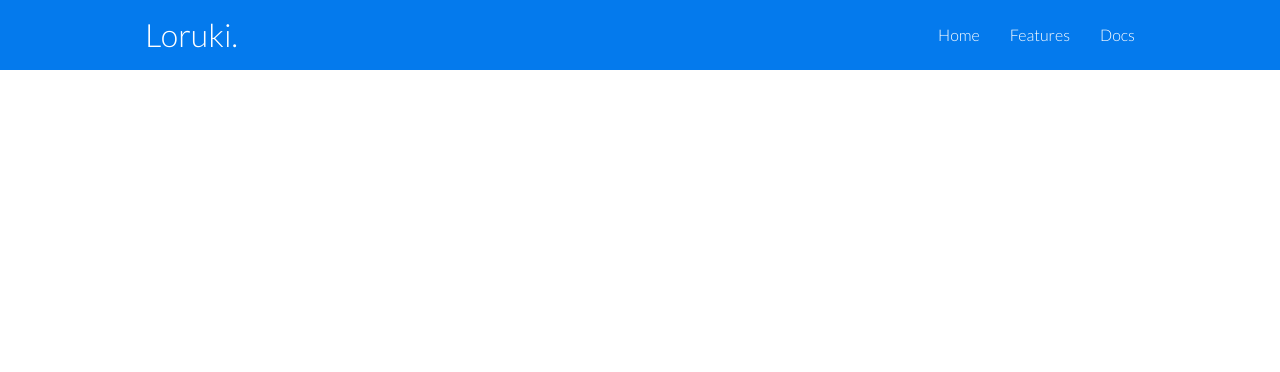
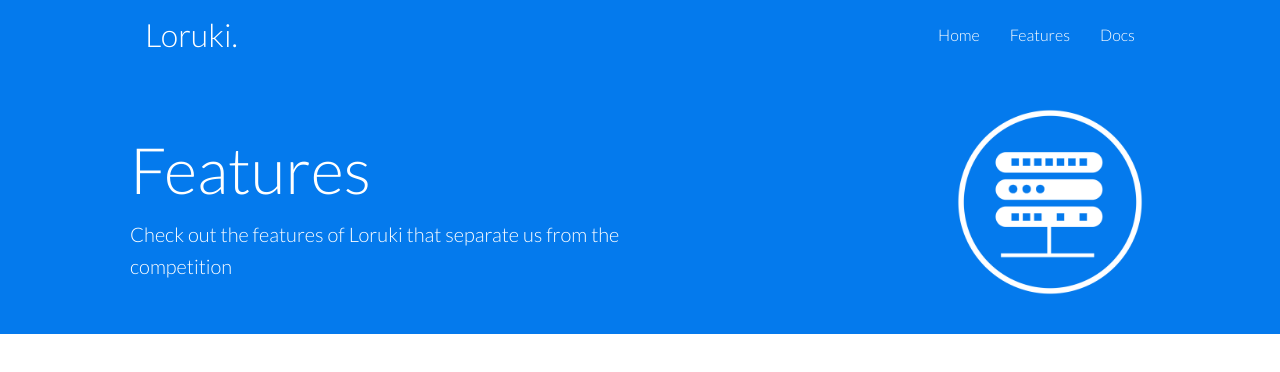
Before and after one commit to BF-FrontEnd-class/agile-development-group4-loruki-rebuild, a plain HTML site: page pages/features.html in a window 1280 px wide. Drawn offline with Linux system fonts and the light colour scheme.

Commit message:
features content

```diff
--- a/pages/features.html
+++ b/pages/features.html
@@ -1,12 +1,14 @@
 <!DOCTYPE html>
 <html lang="en">
-
   <head>
     <meta charset="UTF-8" />
     <meta name="viewport" content="width=device-width, initial-scale=1.0" />
-  <link rel="stylesheet" href="https://cdnjs.cloudflare.com/ajax/libs/font-awesome/5.15.1/css/all.min.css"
+    <link
+      rel="stylesheet"
+      href="https://cdnjs.cloudflare.com/ajax/libs/font-awesome/5.15.1/css/all.min.css"
       integrity="sha512-+4zCK9k+qNFUR5X+cKL9EIR+ZOhtIloNl9GIKS57V1MyNsYpYcUrUeQc9vNfzsWfV28IaLL3i96P9sdNyeRssA=="
-    crossorigin="anonymous" />
+      crossorigin="anonymous"
+    />
 
     <link rel="stylesheet" href="../styles/features.css" />
     <link rel="stylesheet" href="../styles/utilities.css" />
@@ -27,7 +29,19 @@
           </ul>
         </nav>
       </div>
+      <!-- Description of the site -->
+      <section class="features-head bg-primary py-3">
+        <div class="container grid">
+          <div>
+            <h1 class="xl">Features</h1>
+            <p class="lead">
+              Check out the features of Loruki that separate us from the
+              competition
+            </p>
+          </div>
+          <img src="../public/server.png" alt="server-image" />
+        </div>
+      </section>
     </div>
   </body>
-
 </html>
--- a/styles/features.css
+++ b/styles/features.css
@@ -61,3 +61,11 @@ h2 {
   line-height: 1.2;
   margin: 10px 0;
 }
+
+/** server image styles **/
+
+.features-head img,
+.docs-head img {
+  width: 200px;
+  justify-self: flex-end;
+}
```
Lines whose indentation alone changed are shown as unchanged.
